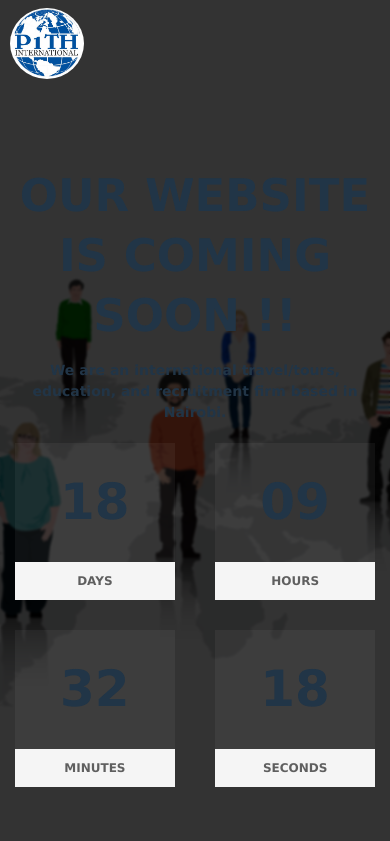
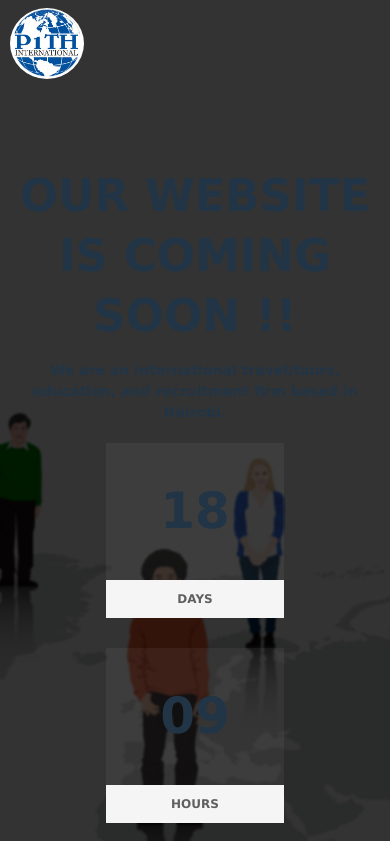
Before and after one commit to 1wes/pithone-international, a React (Vite) app: page / in a window 390 px wide. Shown: the top 841 px of the page. Built offline with nearby package versions, Linux system fonts and the light colour scheme.

Commit message:
style(counter): reduce padding on countdown cards in XS phone screens

```diff
--- a/src/components/counter.css
+++ b/src/components/counter.css
@@ -182,7 +182,7 @@
     }
 
     .duration{
-        padding: 45px;
+        padding: 54px;
     }
 
     .socials{
@@ -191,9 +191,14 @@
 
 }
 
+/* XS mobile */
 @media only screen and (max-width:380px) {
 
     .coming-soon{
         width: 100%;
     }
+
+    .duration{
+        padding: 45px;
+    }
 }
```
